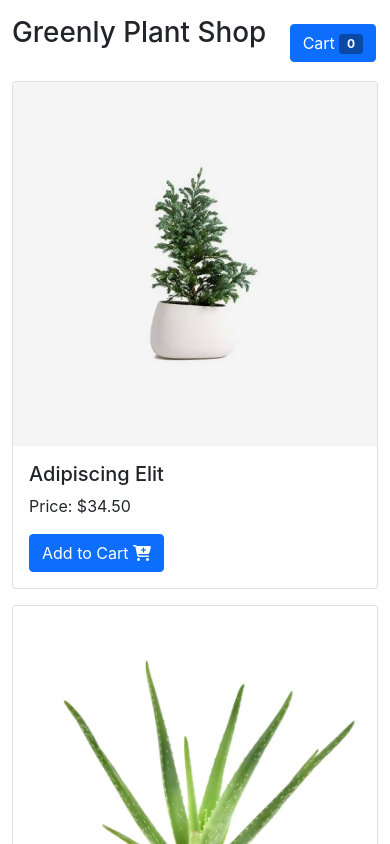
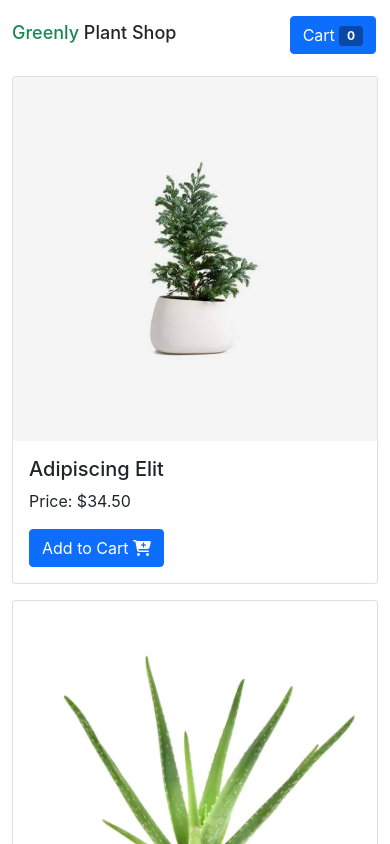
Before and after one commit to mak-alamin/natural-shop, a React (Create React App) app: page / in a window 390 px wide. Shown: the top 844 px of the page. Built offline with nearby package versions, Linux system fonts and the light colour scheme.

Commit message:
fixed responsive

```diff
--- a/src/App.css
+++ b/src/App.css
@@ -12,3 +12,13 @@
 span.badge.badge-primary {
   background: #0948a5;
 }
+
+@media (max-width: 767px) {
+  h1.siteName {
+    font-size: 18px;
+    padding-top: 6px;
+  }
+  .cart-btn {
+    top: 0;
+  }
+}
--- a/src/components/Shop/Shop.js
+++ b/src/components/Shop/Shop.js
@@ -53,7 +53,7 @@ const Shop = () => {
 
   return (
     <div>
-      <h1>Greenly Plant Shop</h1>
+      <h1 className="siteName"><span className="text-success">Greenly</span> Plant Shop</h1>
 
       <Cart
         cart={cart}
```
